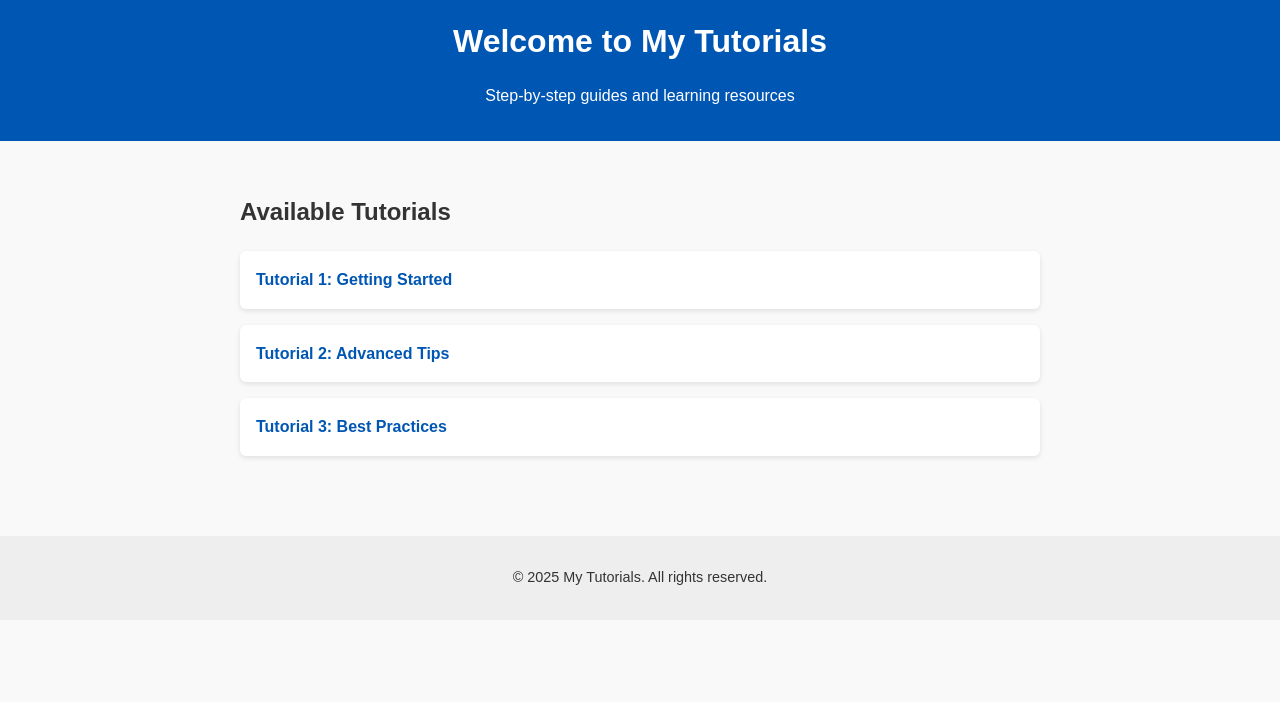
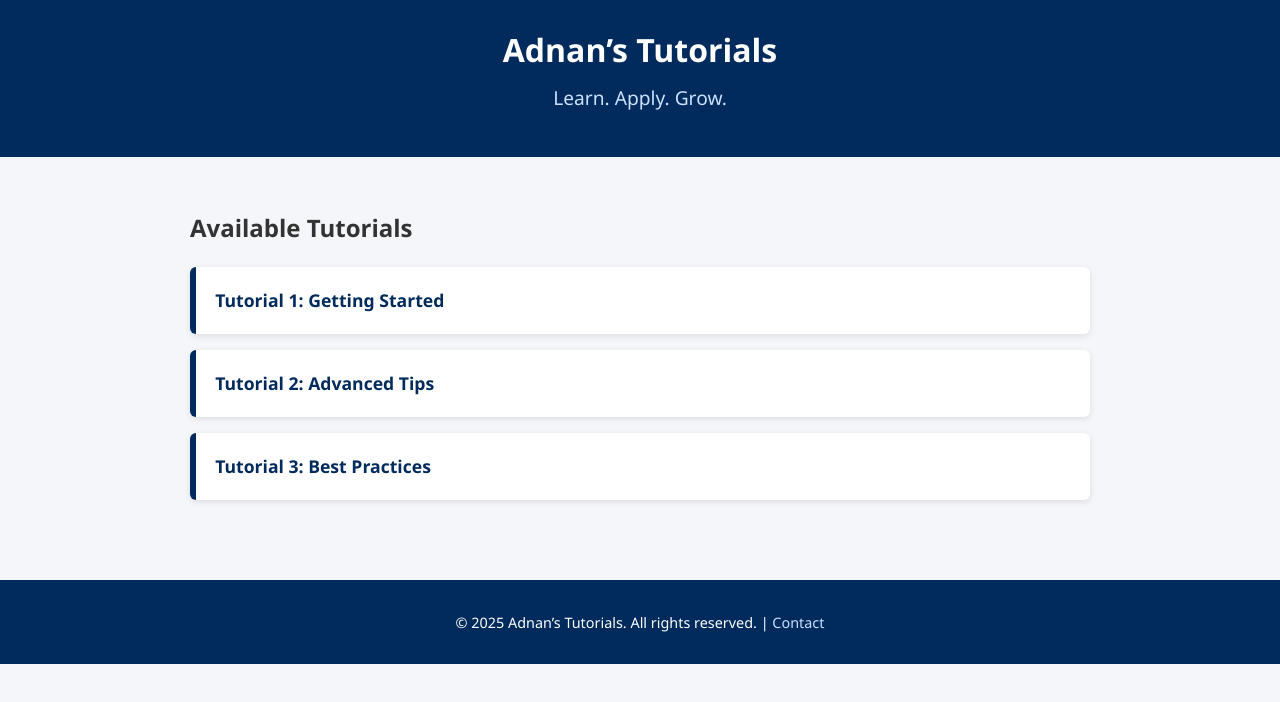
Before and after one commit to arahmansy/Esp32-Mini-Controller, a plain HTML site: page index.html in a window 1280 px wide. Drawn offline with Linux system fonts and the light colour scheme.

Commit message:
Update index.html

```diff
--- a/index.html
+++ b/index.html
@@ -1,30 +1,37 @@
+
 <!DOCTYPE html>
 <html lang="en">
 <head>
   <meta charset="UTF-8">
   <meta name="viewport" content="width=device-width, initial-scale=1.0">
-  <title>My Tutorials</title>
+  <title>Adnan Tutorials</title>
   <style>
     body {
-      font-family: Arial, sans-serif;
+      font-family: "Segoe UI", Arial, sans-serif;
       line-height: 1.6;
       margin: 0;
       padding: 0;
-      background: #f9f9f9;
+      background: #f4f6f9;
       color: #333;
     }
     header {
-      background: #0056b3;
+      background: #002b5c; /* Dark Blue (change to your brand color) */
       color: #fff;
-      padding: 1rem 2rem;
+      padding: 1.5rem 2rem;
       text-align: center;
     }
     header h1 {
       margin: 0;
+      font-size: 2rem;
+    }
+    header p {
+      margin-top: 0.5rem;
+      font-size: 1.2rem;
+      color: #cce0ff;
     }
     main {
       padding: 2rem;
-      max-width: 800px;
+      max-width: 900px;
       margin: auto;
     }
     .tutorials {
@@ -34,28 +41,39 @@
     .tutorials li {
       background: #fff;
       margin: 1rem 0;
-      padding: 1rem;
+      padding: 1.2rem;
+      border-left: 6px solid #002b5c; /* Accent color */
       border-radius: 6px;
-      box-shadow: 0 2px 5px rgba(0,0,0,0.1);
+      box-shadow: 0 2px 6px rgba(0,0,0,0.1);
+      transition: transform 0.2s;
+    }
+    .tutorials li:hover {
+      transform: translateY(-3px);
     }
     .tutorials a {
       text-decoration: none;
-      color: #0056b3;
+      color: #002b5c;
       font-weight: bold;
+      font-size: 1.1rem;
     }
     footer {
       text-align: center;
       padding: 1rem;
-      background: #eee;
+      background: #002b5c;
+      color: #fff;
       margin-top: 2rem;
       font-size: 0.9rem;
+    }
+    footer a {
+      color: #cce0ff;
+      text-decoration: none;
     }
   </style>
 </head>
 <body>
   <header>
-    <h1>Welcome to My Tutorials</h1>
-    <p>Step-by-step guides and learning resources</p>
+    <h1>Adnan’s Tutorials</h1>
+    <p>Learn. Apply. Grow.</p>
   </header>
 
   <main>
@@ -68,7 +86,7 @@
   </main>
 
   <footer>
-    <p>© 2025 My Tutorials. All rights reserved.</p>
+    <p>© 2025 Adnan’s Tutorials. All rights reserved. | <a href="mailto:yourname@email.com">Contact</a></p>
   </footer>
 </body>
 </html>
```
